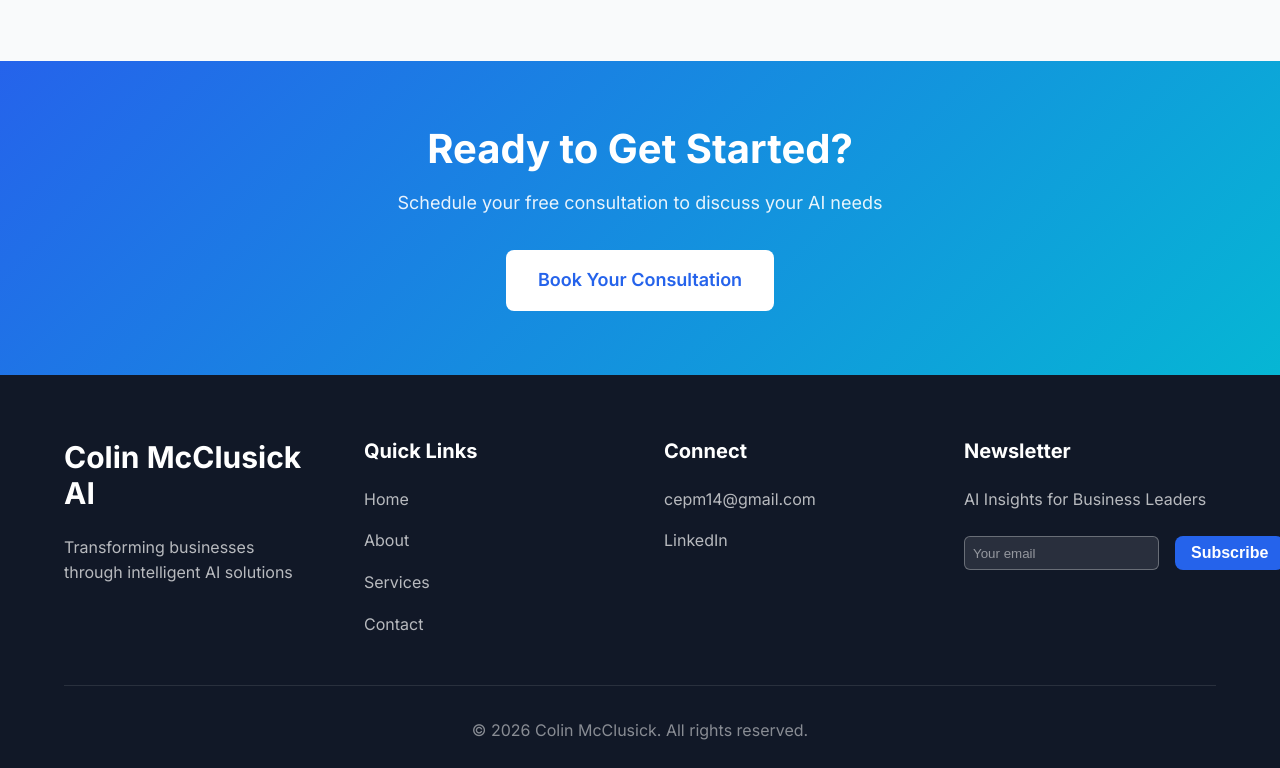
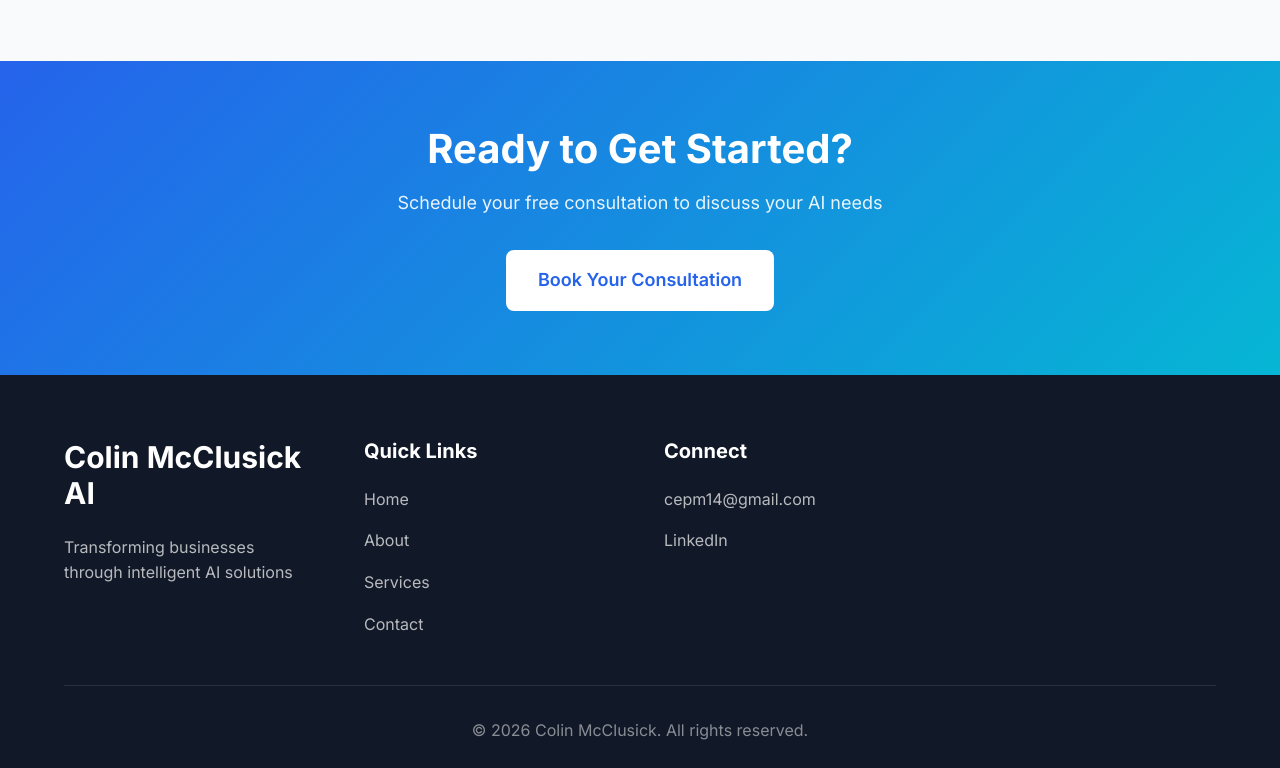
Before and after one commit to Colin-McClusick1/Colin-McClusick1.github.io, a plain HTML site: page services.html in a window 1280 px wide. Shown: the part 5656-6424 px from the top of the page. Drawn offline with Linux system fonts and the light colour scheme.

Commit message:
Delete newsletter section from services.html
Removed newsletter section from the footer.

```diff
--- a/services.html
+++ b/services.html
@@ -255,12 +255,6 @@
                     </ul>
                 </div>
                 <div class="footer-section">
-                    <h4>Newsletter</h4>
-                    <p>AI Insights for Business Leaders</p>
-                    <form class="newsletter-form">
-                        <input type="email" placeholder="Your email" required>
-                        <button type="submit" class="btn btn-primary">Subscribe</button>
-                    </form>
                 </div>
             </div>
             <div class="footer-bottom">
```
